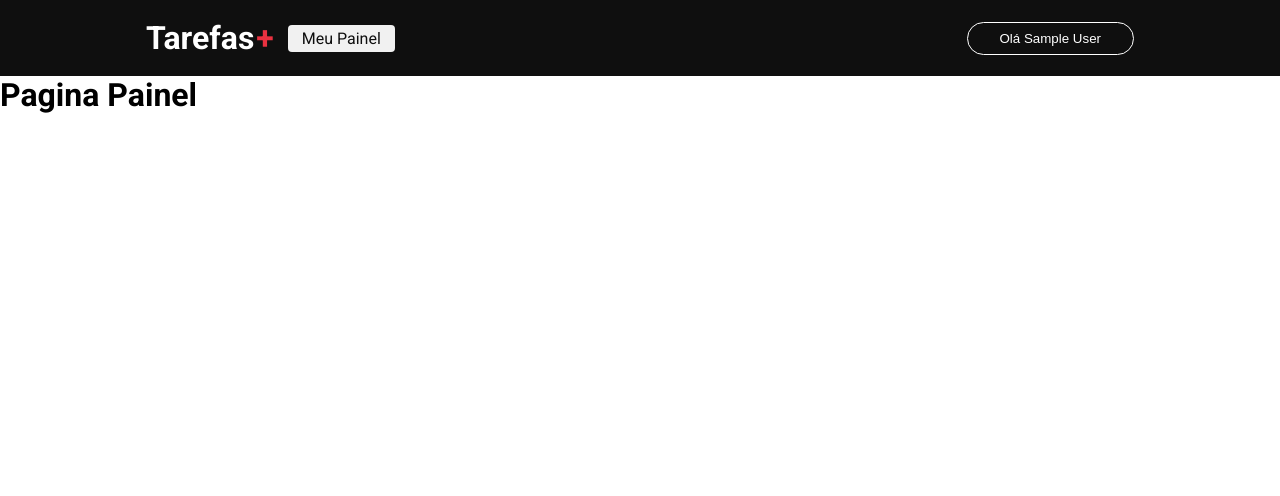
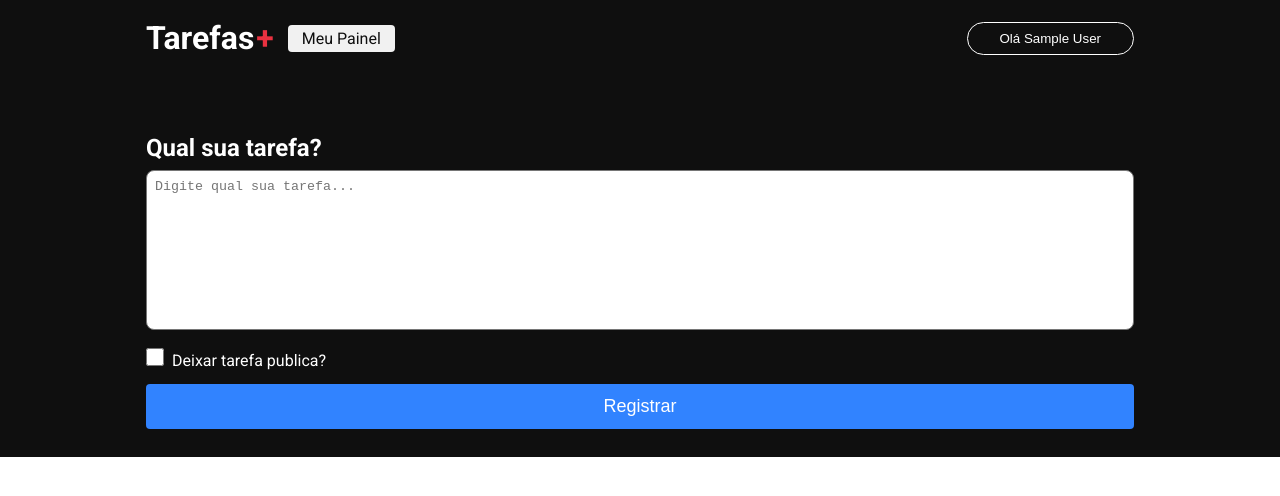
Before and after one commit to MoneMoraes/lista_de_tarefas_plus, a Next.js app in the folder tarefas/: page /dashboard in a window 1280 px wide. Shown: the top 496 px of the page. Built offline with nearby package versions, Linux system fonts and the light colour scheme; no server answers; sample sign-in values are in the browser's storage.

Commit message:
estilização da pagina de painel.

```diff
--- /dev/null
+++ b/tarefas/src/components/textarea/index.tsx
@@ -0,0 +1,6 @@
+import { HTMLProps } from 'react'
+import styles from './styles.module.css'
+
+export function Textarea({ ...rest }: HTMLProps<HTMLTextAreaElement>){
+    return <textarea className={styles.textarea} {...rest}></textarea>
+}
--- /dev/null
+++ b/tarefas/src/components/textarea/styles.module.css
@@ -0,0 +1,8 @@
+.textarea {
+    width: 100%;
+    resize: none;
+    height: 160px;
+    border-radius: 8px;
+    outline: none;
+    padding: 8px;
+}
--- a/tarefas/src/pages/dashboard/index.tsx
+++ b/tarefas/src/pages/dashboard/index.tsx
@@ -1,5 +1,9 @@
+import { GetServerSideProps } from 'next'
 import styles from './styles.module.css'
 import Head from 'next/head'
+
+import { getSession } from 'next-auth/react'
+import { Textarea } from "@/components/textarea"
 
 export default function Dashboard(){
     return(
@@ -8,7 +12,48 @@
                 <title>Meu Painel de Tarefas</title>
             </Head>
 
-            <h1>Pagina Painel</h1>
+            <main className={styles.main}>
+                <section className={styles.content}>
+                    <div className={styles.contentForm}>
+                        <h1 className={styles.title}>Qual sua tarefa?</h1>
+
+                        <form>
+                            <Textarea placeholder="Digite qual sua tarefa..."/>
+                            <div className={styles.checkboxArea}>
+                                <input
+                                    type="checkbox"
+                                    className={styles.checkbox}
+                                />
+                                <label>Deixar tarefa publica?</label>
+                            </div>
+
+                            <button className={styles.button} type="submit">
+                                Registrar
+                            </button>
+                        </form>
+
+                    </div>
+                </section>
+            </main>
         </div>
     )
 }
+
+export const getServerSideProps: GetServerSideProps = async ( { req } ) => {
+    const session = await getSession({ req });
+    //console.log(session)
+
+    if(!session?.user){
+        //Se nao tem usuario vamos redirecionar para/
+        return {
+            redirect: {
+                destination: "/",
+                permanent: false,
+            }
+        }
+    }
+
+    return{
+        props: {},
+    };
+}
--- a/tarefas/src/pages/dashboard/styles.module.css
+++ b/tarefas/src/pages/dashboard/styles.module.css
@@ -0,0 +1,50 @@
+
+.container {
+    width: 100%;
+}
+
+.content {
+    background-color: #0f0f0f;
+    width: 100%;
+    display: flex;
+    align-items: center;
+    justify-content: center;
+}
+
+.contentForm {
+    max-width: 1024px;
+    width: 100%;
+    padding: 0 18px;
+    padding-bottom: 28px;
+    margin-top: 58px;
+}
+
+.title {
+    color: #fff;
+    margin-bottom: 8px;
+}
+
+.checkboxArea label{
+    margin-left: 8px;
+    color: #fff;
+}
+
+.checkboxArea {
+    margin: 14px 0;
+}
+
+.checkbox {
+    width: 18px;
+    height: 18px;
+}
+
+.button {
+    width: 100%;
+    border: 0;
+    border-radius: 4px;
+    color: #fff;
+    background-color: #3183ff;
+    padding: 12px 0;
+    font-size: 18px;
+    cursor: pointer;
+}
```
